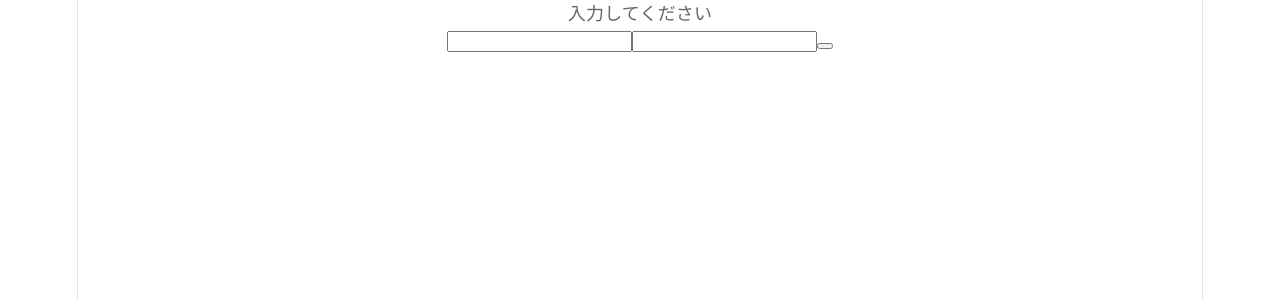
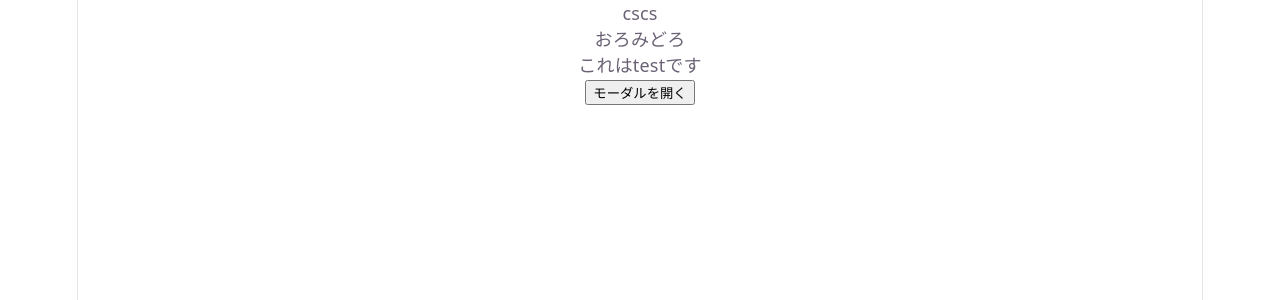
Before and after one commit to tarosss/react-prac, a React app: page / in a window 1280 px wide. Shown: the top 300 px of the page. Built offline with nearby package versions, Linux system fonts and the light colour scheme; the HTML template or start-up script is replaced by a standard one.

Commit message:
zodとtansctackを用いる

```diff
--- /dev/null
+++ b/src/app/modal.tsx
@@ -0,0 +1,76 @@
+import { createContext, useContext, useState, ReactNode } from 'react';
+
+// 1. Context を作成して開閉状態を共有
+const ModalContext = createContext<{
+  isOpen: boolean;
+  open: () => void;
+  close: () => void;
+} | null>(null);
+
+function useModalContext() {
+  const context = useContext(ModalContext);
+  if (!context) throw new Error('Modal components must be inside <Modal>');
+  return context;
+}
+
+// 2. 親コンポーネント (状態を管理)
+export function Modal({ children }: { children: ReactNode }) {
+  const [isOpen, setIsOpen] = useState(false);
+  const open = () => setIsOpen(true);
+  const close = () => setIsOpen(false);
+
+  return (
+    <ModalContext.Provider value={{ isOpen, open, close }}>
+      {children}
+    </ModalContext.Provider>
+  );
+}
+
+// 3. 子コンポーネント群 (役割ごとに分割)
+Modal.Open = function ModalOpen({ children }: { children: ReactNode }) {
+  const { open } = useModalContext();
+  return <span onClick={open}>{children}</span>;
+};
+
+Modal.Window = function ModalWindow({ children }: { children: ReactNode }) {
+  const { isOpen, close } = useModalContext();
+  if (!isOpen) return null;
+
+  return (
+    <div style={{ position: 'fixed', inset: 0, background: 'rgba(0,0,0,0.5)' }}>
+      <div style={{ background: 'white', padding: 20, margin: '100px auto', width: 300 }}>
+        <button onClick={close}>✕</button>
+        {children}
+      </div>
+    </div>
+  );
+};
+
+Modal.Test = ({ children }: { children: ReactNode }) => {
+    return (
+        <>
+        {children}
+        <span>これはtestです</span>
+        </>
+    )
+}
+
+// 4. 使う側のコード（順序や追加要素を自由に配置できる！）
+export function App() {
+  return (
+    <Modal>
+        <Modal.Test >
+            <p>cscs</p>
+            <p>おろみどろ</p>
+        </Modal.Test>
+      <Modal.Open>
+        <button>モーダルを開く</button>
+      </Modal.Open>
+
+      <Modal.Window>
+        <h2>お知らせ</h2>
+        <p>自由なコンテンツをここに入れられます。</p>
+      </Modal.Window>
+    </Modal>
+  );
+}
--- a/src/main.jsx
+++ b/src/main.jsx
@@ -1,11 +1,12 @@
 import { StrictMode } from 'react'
 import { createRoot } from 'react-dom/client'
 import './index.css'
-import App from './App.jsx'
 import Page from './app/page'
 import Test from './app/test'
 import Infinete from './app/infinete-query'
 import ZodForm from './app/zod-form-copy'
+import {App} from './app/modal'
+
 import { QueryClient, QueryClientProvider } from '@tanstack/react-query'
 
 const queryClient = new QueryClient()
@@ -13,7 +14,7 @@ const queryClient = new QueryClient()
 createRoot(document.getElementById('root')).render(
   <StrictMode>
     <QueryClientProvider client={queryClient}>
-      <ZodForm />
+      <App />
     </QueryClientProvider>
   </StrictMode>,
 )
```
Also changed, not shown: src/app/api/custome-hook.tsx (added, +57 -0 lines).
